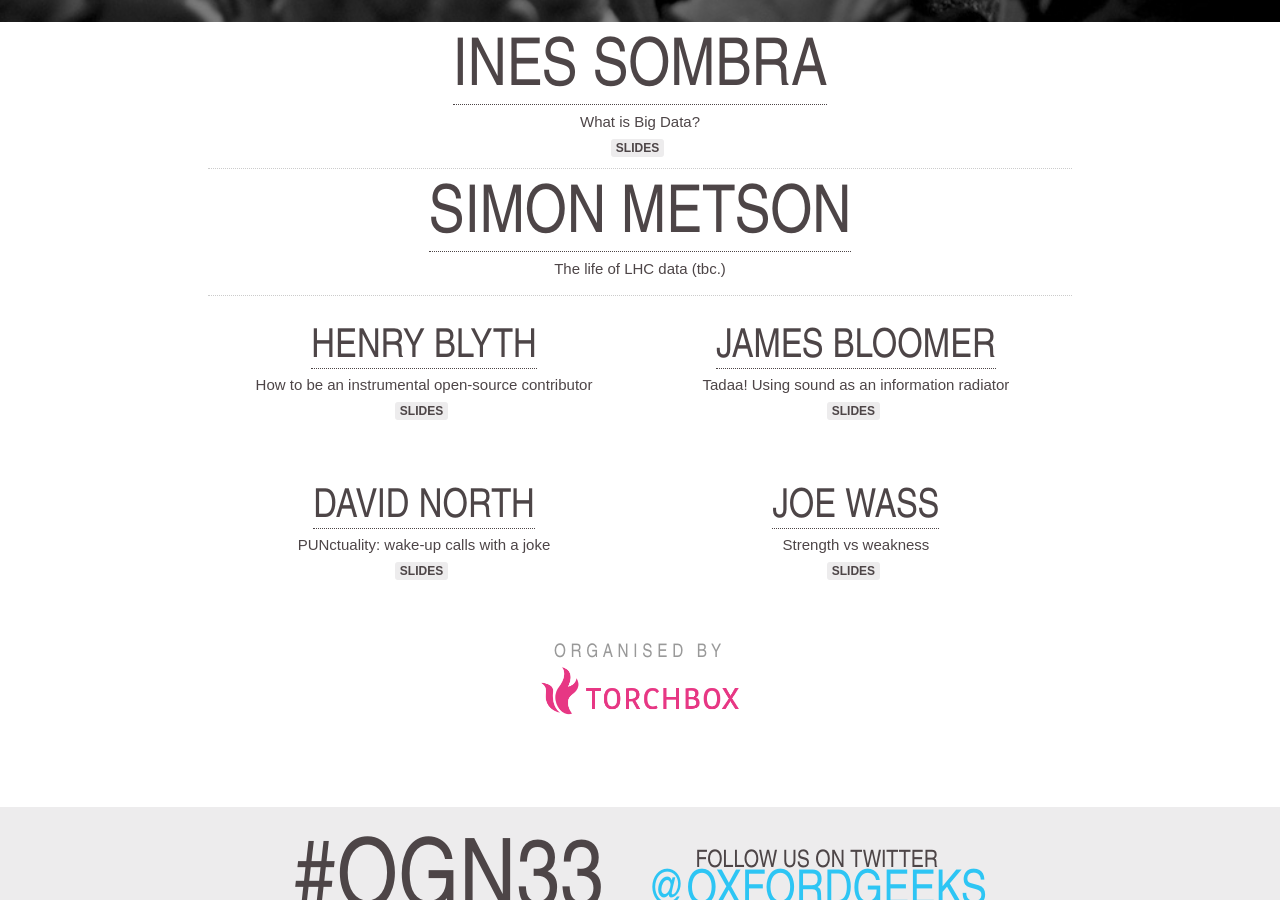
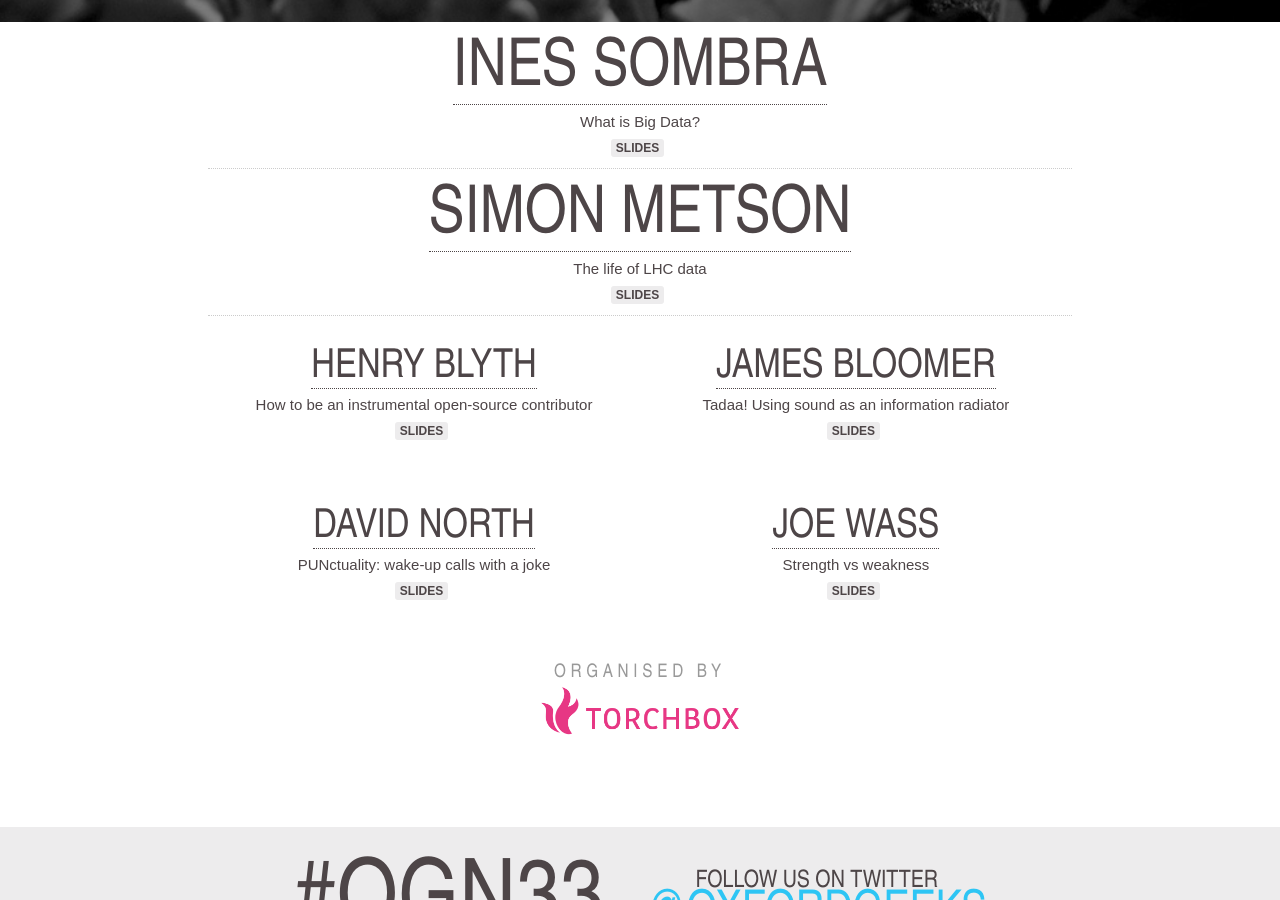
Before and after one commit to torchbox/ogn, a Jekyll site: the page built from _posts/2013-10-16-ogn33.markdown, in a window 1280 px wide and 900 px high, scrolled down 459 px. Built offline with Jekyll 4.4.1, drawn with Linux system fonts in a browser that asks for light colours; nearby versions of some CDN libraries; Markdown is read by kramdown in place of the engine named in the settings.

Commit message:
Update 2013-10-16-ogn33.markdown
Adding Simon Metson's slides

```diff
--- a/_posts/2013-10-16-ogn33.markdown
+++ b/_posts/2013-10-16-ogn33.markdown
@@ -36,7 +36,10 @@ keynoters: [Simon Metson, Ines Sombra]
     </li>
     <li itemprop="performer" itemscope="itemscope" itemtype="http://schema.org/Person">
         <a href="http://drsm79.github.io/" ><h2 itemprop="name">Simon Metson</h2></a>
-        <p>The life of LHC data (tbc.)</p>
+        <p>The life of LHC data</p>
+        <div class="downloads">
+            <a href="http://media.ogn.s3.amazonaws.com/ogn33/keynote-SimonMetson.pdf">Slides</a>
+        </div>
     </li>
 </ul>
 
```
